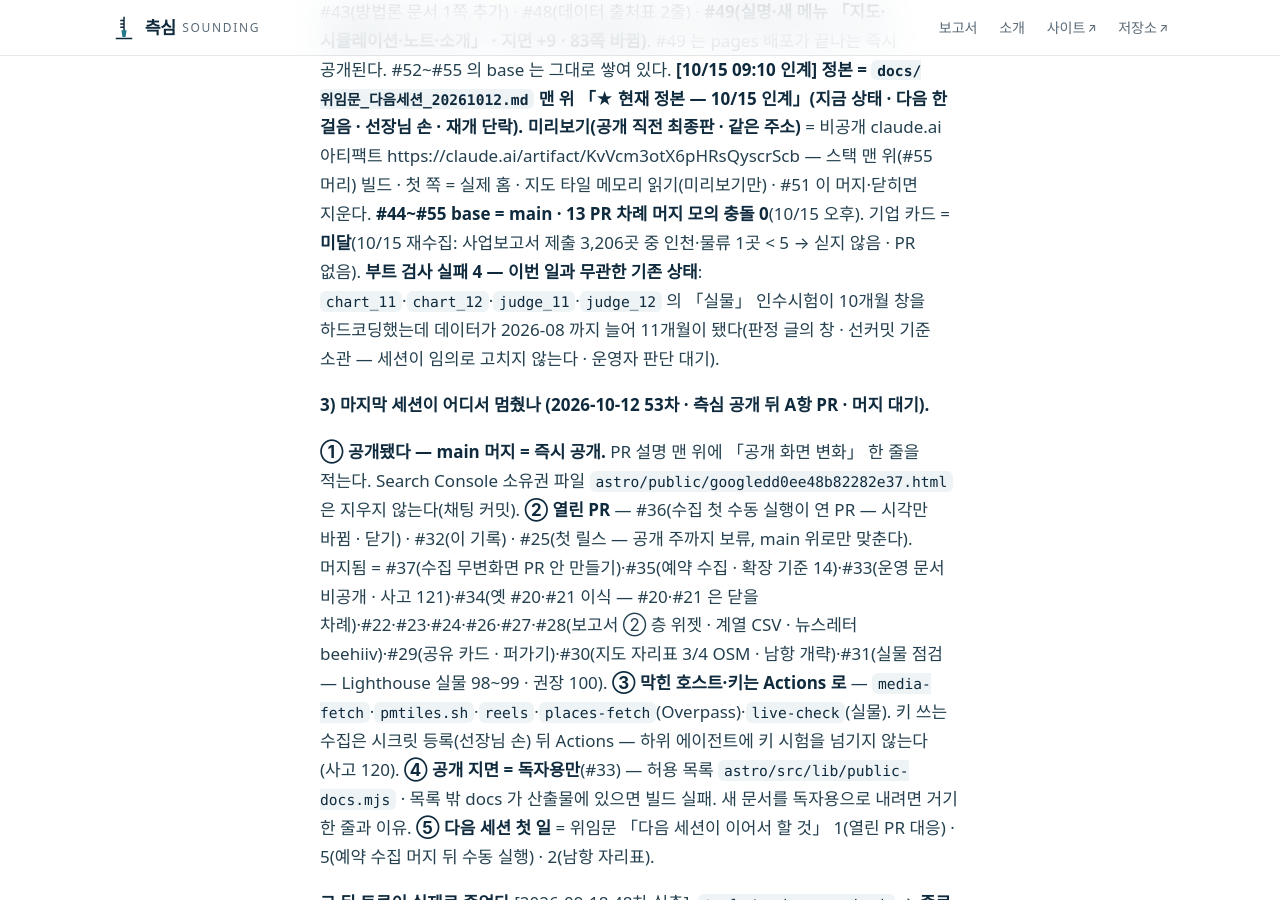
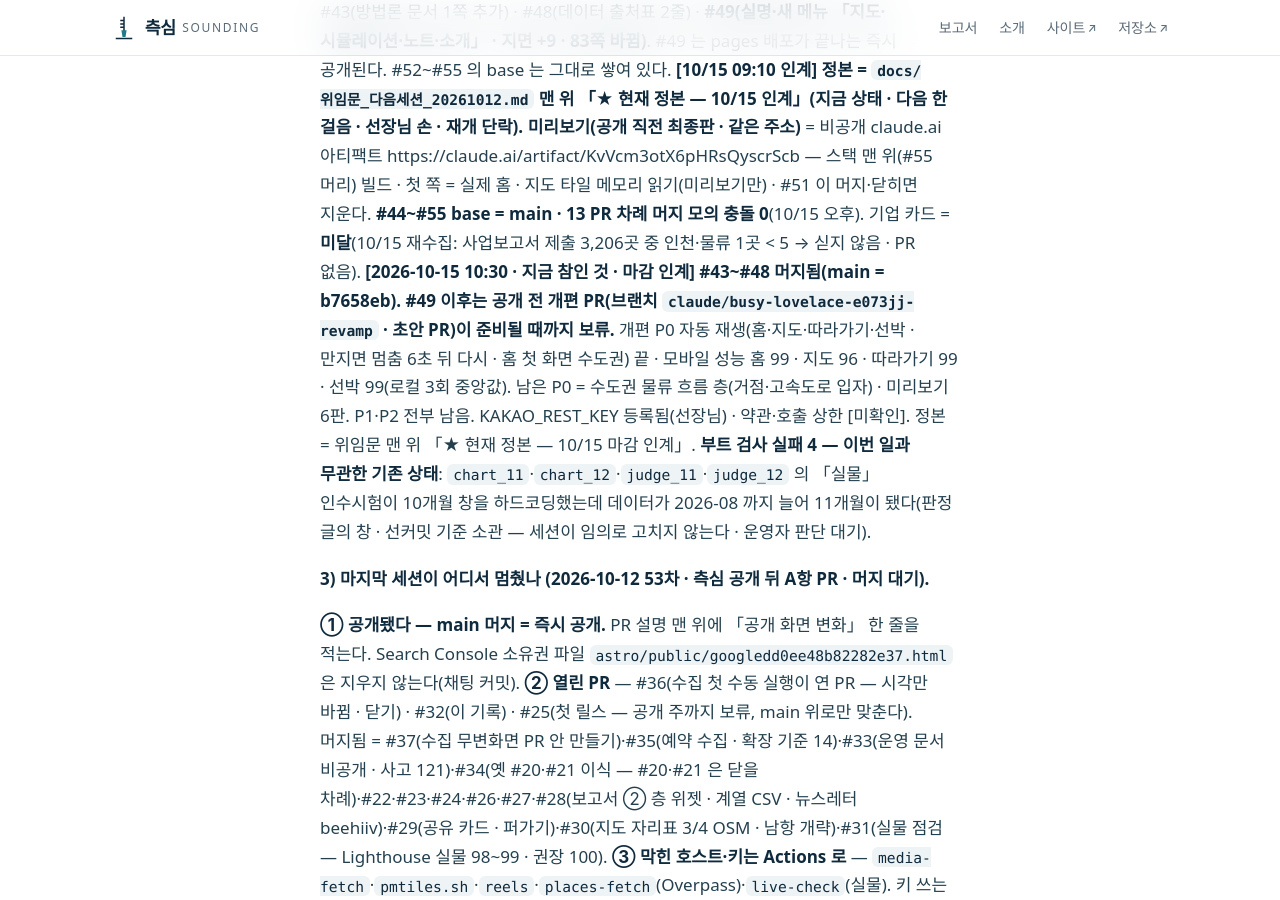
Before and after one commit to jisangj03-dev/incheon-port-analysis, a Jekyll site: the page built from docs/STATUS.md, in a window 1280 px wide and 900 px high, scrolled down 2614 px. Built offline with Jekyll 4.4.1, drawn with Linux system fonts in a browser that asks for light colours; some web fonts are replaced; our own code applies the rules of GitHub Pages for plain Markdown files.

Commit message:
STATUS·작업기록 — 10/15 마감 인계(#43~#48 머지 · 개편 P0 자동 재생 · 모바일 성능 · 남은 것)
Co-Authored-By: Claude Opus 5.5 <noreply@anthropic.com>
Claude-Session: https://claude.ai/code/session_01L59oEoiMW7KHoJRFFkcN4Q

```diff
--- a/docs/STATUS.md
+++ b/docs/STATUS.md
@@ -39,6 +39,7 @@ A 는 이쪽이 지금 할 수 있는 것, C 는 아직 안 본 축이다.
 **[2026-10-14 늦은 밤 · 지금 참인 것] 실무 도구 전환 = #51(브랜치 `claude/busy-lovelace-e073jj-tools` → #50 위) — 머지 순서 #43→…→#50→#51.** 메뉴 = 지도 · **도구** · 노트 · 소개. 도구 여섯(맥박 · 등시선 · 트리맵 레이스 · 수입원가 · 초크포인트 · 묘박지) · 데이터 = `data-v3` 워크플로(Actions · 매주 월 · 매월 17일 · 예약 실행은 PR). 진행판 = `docs/위임문_다음세션_20261012.md` 맨 위. 선장님 손 = 인천공항 API 키 미등록 · KCCI 조건 · 머지.
 **[2026-10-15 · 지금 참인 것] 전권 위임 ①③④⑤ 끝 — PR 넷을 #51 위에 더 쌓았다: #52(KCCI · 인천공항 파일) → #53(입찰 레이더 · OpenDART 미달) → #54(도구 공유 카드 · 퍼가기 · 콘텐츠 큐) → #55(도구 시연 영상 3편 · reels.yml).** 머지 순서 #43→…→#51→#52→#53→#54→#55 · 일반 머지. 단계 기준 정본 = `docs/측심_전권위임_단계기준_선커밋_20261015.md` · 경위 = 위임문 진행판·작업기록. **남은 것: ② 배포 실물 검사(머지 감지 뒤 · 아직 머지 전)** · OpenDART 인증키는 10/15 Actions 비밀 `OPENDART_KEY` 로 등록됨(선장님 손에서 뺌 · ③-나 기업 카드는 새 PR 로). data-v3 는 쌓인 브랜치에 push 할 때마다 봇 커밋을 얹는다 — 아래 브랜치에서 위로 합쳐 둔다(사고 127 = 위성 묘박지 덜 온 달 덮어쓰기 · 막이 넣음).
 **[2026-10-15 오후 · 지금 참인 것] #44~#51 의 base 를 전부 `main` 으로 바꿨다** — 저장소 설정 `delete_branch_on_merge = false` 라 머지해도 다음 PR 의 base 가 저절로 main 으로 바뀌지 않는다. 지금은 순서대로 누르기만 하면 된다(#43→#44→#46→#45→#47→#48→#49→#50 · 일반 머지 · 로컬에서 차례로 머지해 보니 충돌 0). 스택 빌드 실측으로 보면 공개판이 실제로 바뀌는 머지는 셋이다 — #43(방법론 문서 1쪽 추가) · #48(데이터 출처표 2줄) · **#49(실명·새 메뉴 「지도·시뮬레이션·노트·소개」 · 지면 +9 · 83쪽 바뀜)**. #49 는 pages 배포가 끝나는 즉시 공개된다. #52~#55 의 base 는 그대로 쌓여 있다. **[10/15 09:10 인계] 정본 = `docs/위임문_다음세션_20261012.md` 맨 위 「★ 현재 정본 — 10/15 인계」(지금 상태 · 다음 한 걸음 · 선장님 손 · 재개 단락).** **미리보기(공개 직전 최종판 · 같은 주소)** = 비공개 claude.ai 아티팩트 https://claude.ai/artifact/KvVcm3otX6pHRsQyscrScb — 스택 맨 위(#55 머리) 빌드 · 첫 쪽 = 실제 홈 · 지도 타일 메모리 읽기(미리보기만) · #51 이 머지·닫히면 지운다. **#44~#55 base = main · 13 PR 차례 머지 모의 충돌 0**(10/15 오후). 기업 카드 = **미달**(10/15 재수집: 사업보고서 제출 3,206곳 중 인천·물류 1곳 < 5 → 싣지 않음 · PR 없음).
+**[2026-10-15 10:30 · 지금 참인 것 · 마감 인계] #43~#48 머지됨(main = b7658eb). #49 이후는 공개 전 개편 PR(브랜치 `claude/busy-lovelace-e073jj-revamp` · 초안 PR)이 준비될 때까지 보류.** 개편 P0 자동 재생(홈·지도·따라가기·선박 · 만지면 멈춤 6초 뒤 다시 · 홈 첫 화면 수도권) 끝 · 모바일 성능 홈 99 · 지도 96 · 따라가기 99 · 선박 99(로컬 3회 중앙값). 남은 P0 = 수도권 물류 흐름 층(거점·고속도로 입자) · 미리보기 6판. P1·P2 전부 남음. KAKAO_REST_KEY 등록됨(선장님) · 약관·호출 상한 [미확인]. 정본 = 위임문 맨 위 「★ 현재 정본 — 10/15 마감 인계」.
 **부트 검사 실패 4 — 이번 일과 무관한 기존 상태**: `chart_11`·`chart_12`·`judge_11`·`judge_12` 의 「실물」 인수시험이 10개월 창을 하드코딩했는데 데이터가 2026-08 까지 늘어 11개월이 됐다(판정 글의 창 · 선커밋 기준 소관 — 세션이 임의로 고치지 않는다 · 운영자 판단 대기).
 
 **3) 마지막 세션이 어디서 멈췄나 (2026-10-12 53차 · 측심 공개 뒤 A항 PR · 머지 대기).**
```
Also changed, not shown: docs/작업기록.md (+2 -0 lines).
